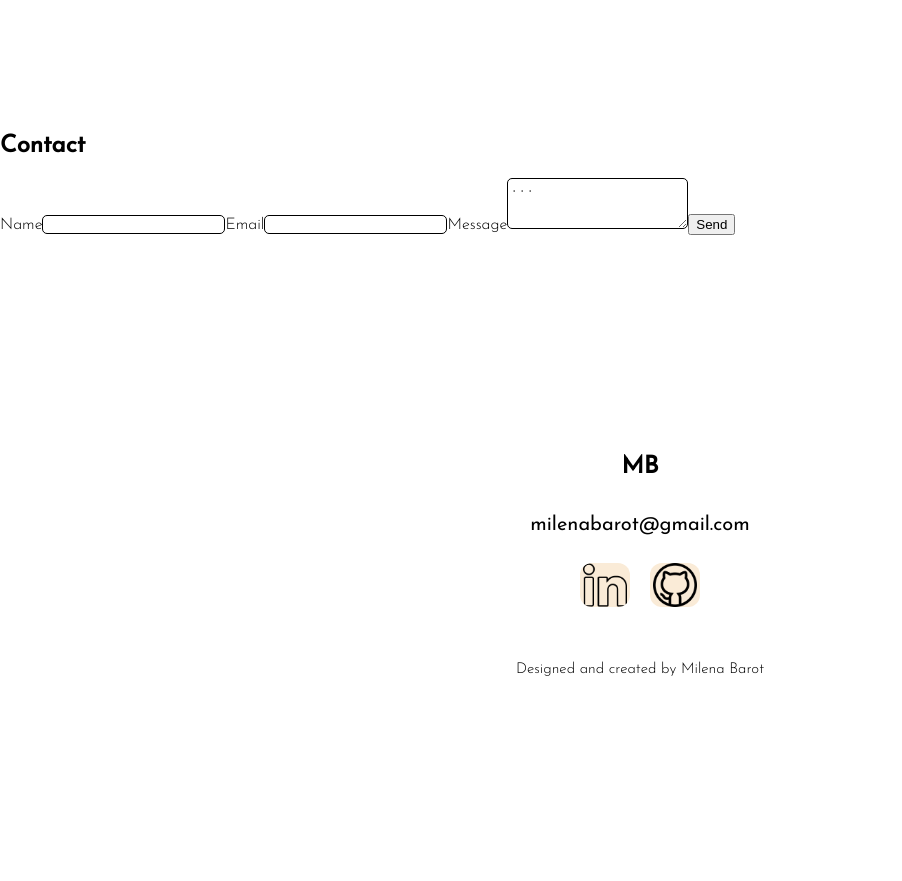
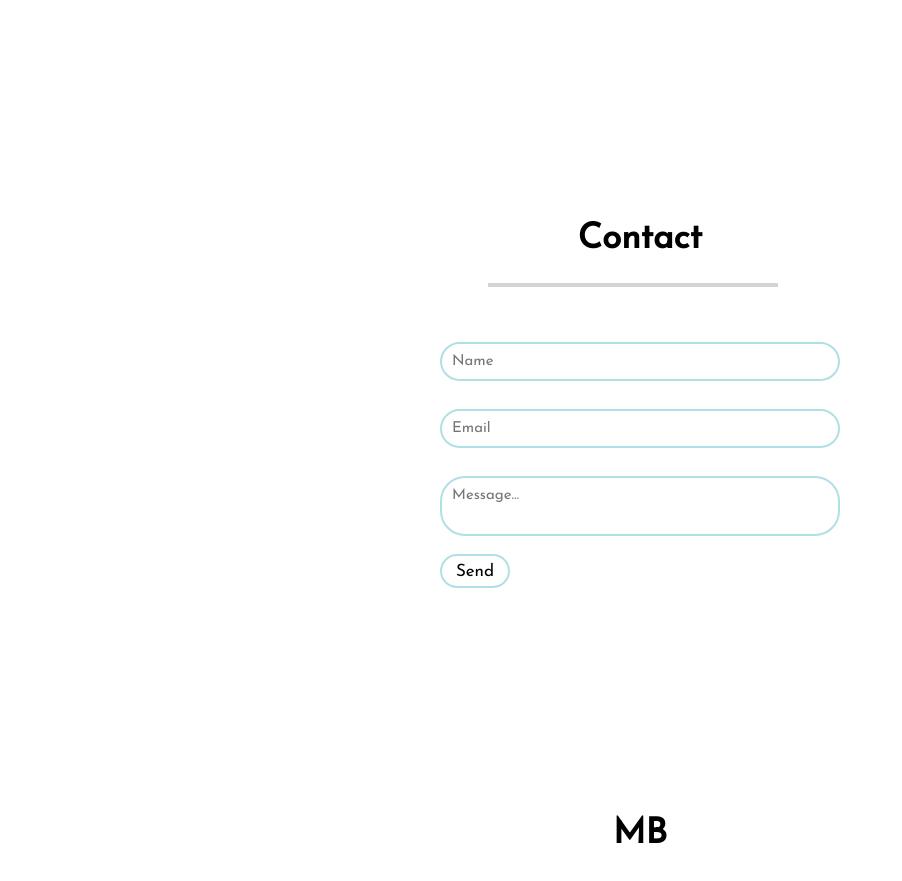
Before and after one commit to milenabarot/portfolio, a React (Create React App) app: page / in a window 1280 px wide. Shown: the part 2620-3501 px from the top of the page, without its empty margins (0-902 px from the left). Before the commit the page ends 3382 px from the top, so only its background shows below. Built offline with nearby package versions, Linux system fonts and the light colour scheme.

Commit message:
Contact form styling

```diff
--- a/src/App.scss
+++ b/src/App.scss
@@ -21,3 +21,7 @@ a {
   text-decoration: none;
   color: black;
 }
+
+h2 {
+  font-size: 35px;
+}
--- a/src/components/contact.js
+++ b/src/components/contact.js
@@ -39,45 +39,51 @@ function Contact() {
 
   return (
     <div className="contact" id="contact">
-      <h2>Contact</h2>
-      <form onSubmit={handleSubmit}>
-        <label htmlFor="name">Name</label>
+      <h2 className="contact-title">Contact</h2>
+      <form onSubmit={handleSubmit} className="contact-form">
+        <label htmlFor="name"></label>
         <input
           type="text"
           id="name"
           name="name"
           value={contactForm.name}
           onChange={handleChange}
+          placeholder="Name"
         ></input>
-        <label htmlFor="email">Email</label>
+        <label htmlFor="email"></label>
         <input
           type="email"
           id="email"
           name="email"
           value={contactForm.email}
           onChange={handleChange}
+          placeholder="Email"
         ></input>
-        <label htmlFor="message">Message</label>
+        <label htmlFor="message"></label>
         <textarea
-          className="contact-textArea"
+          className="contact-form-textArea"
           type="text"
           rows="3"
           id="message"
           name="message"
-          placeholder="..."
+          placeholder="Message..."
           form="usrform"
           value={contactForm.message}
           onChange={handleChange}
         ></textarea>
-        <button type="submit" disabled={contactForm.disabled}>
+        <button
+          className="contact-form-button"
+          type="submit"
+          disabled={contactForm.disabled}
+        >
           Send
         </button>
 
         {contactForm.emailSent === true && (
-          <p className="contact-successMessage">Email sent!</p>
+          <p className="contact-form-successMessage">Email sent!</p>
         )}
         {contactForm.emailSent === false && (
-          <p className="contact-errorMessage">Email not sent!</p>
+          <p className="contact-form-errorMessage">Email not sent!</p>
         )}
       </form>
     </div>
--- a/src/styles/about.scss
+++ b/src/styles/about.scss
@@ -16,7 +16,7 @@
       width: 290px;
       height: 4px;
       margin-left: -122px;
-      background-color: lightgrey;
+      background-color: lightgray;
     }
 
     // &:hover::after {
--- a/src/styles/contact.scss
+++ b/src/styles/contact.scss
@@ -1,15 +1,87 @@
+@import "../styles/variables.scss";
+
 .contact {
+  display: flex;
+  justify-content: center;
+  align-items: center;
+  flex-direction: column;
+  font-family: $main-font-family;
+  font-weight: bold;
+
+  &-title {
+    position: relative;
+    text-decoration: none;
+    margin-bottom: 75px;
+    &::after {
+      content: "";
+      display: block;
+      position: absolute;
+      bottom: -30px;
+      left: 26%;
+      width: 290px;
+      height: 4px;
+      margin-left: -122px;
+      background-color: lightgray;
+    }
+  }
+
+  .contact-form {
+    display: flex;
+    flex-direction: column;
+    width: 33%;
+    max-width: 400px;
+
     input[type="text"],
     input[type="email"] {
-    border: 1px solid black;
-    border-radius: 5px;
+      border: none;
+      // border-bottom: 4px solid $light-blue;
+      border: 2px solid $light-blue;
+      border-radius: 25px;
+
+      padding: 10px;
+      outline: none;
+      margin: 10px 0 18px 0;
+      font-family: $main-font-family;
+      font-size: 15px;
     }
 
     &-textArea {
-    border: 1px solid black;
-    border-radius: 5px;
+      border: none;
+      // border-bottom: 4px solid $light-blue;
+      border: 2px solid $light-blue;
+      border-radius: 25px;
+      margin: 10px 0 18px;
+      padding: 10px;
+      outline: none;
+      font-family: $main-font-family;
+      font-size: 15px;
+      max-height: 60px;
+      resize: none;
     }
 
+    &-button {
+      background-color: transparent;
+      border: 2px solid $light-blue;
+      cursor: pointer;
+      color: black;
+      padding: 7px 5px 6px;
+      border-radius: 25px;
+      font-family: $main-font-family;
+      font-size: 17px;
+      max-width: 70px;
+      transition: 0.3s ease-in-out;
+
+      &:hover {
+        color: $light-blue;
+        border: 2px solid grey;
+      }
+
+      &:disabled {
+        border: 2px solid grey;
+        color: grey;
+        cursor: not-allowed;
+      }
+    }
     &-successMessage {
       color: darkgreen;
       padding: 10px 15px;
@@ -20,3 +92,4 @@
       padding: 10px 15px;
     }
   }
+}
```
Lines whose indentation alone changed are shown as unchanged.
